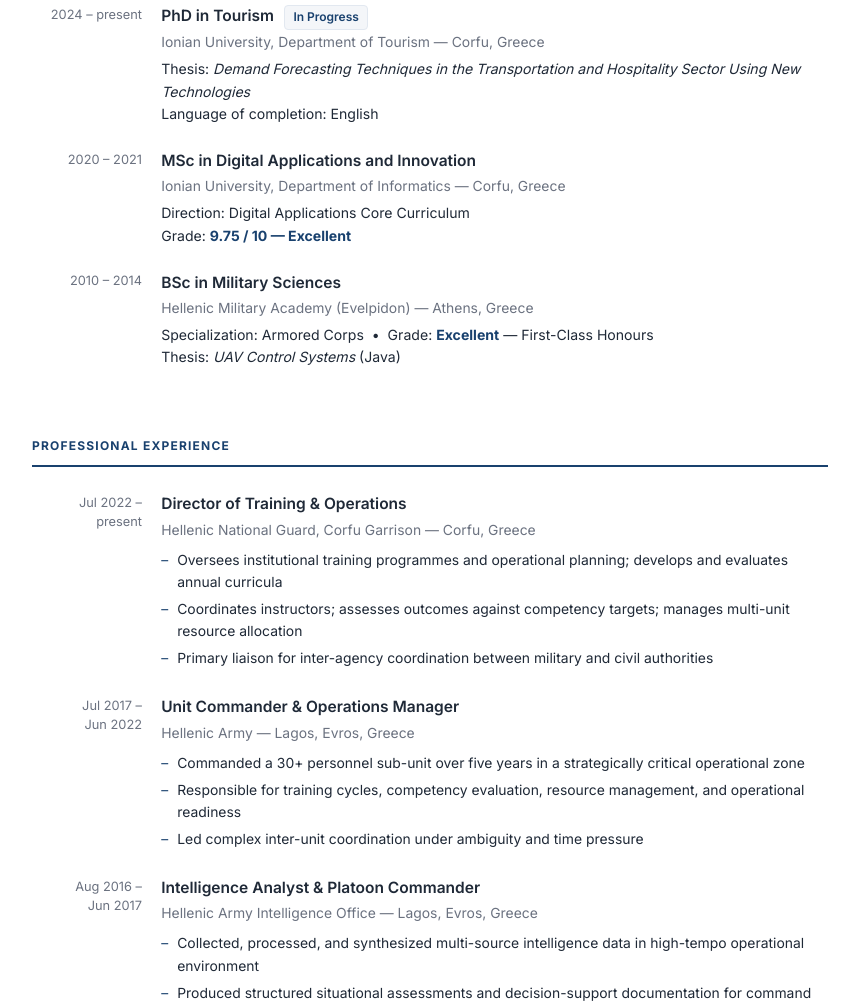
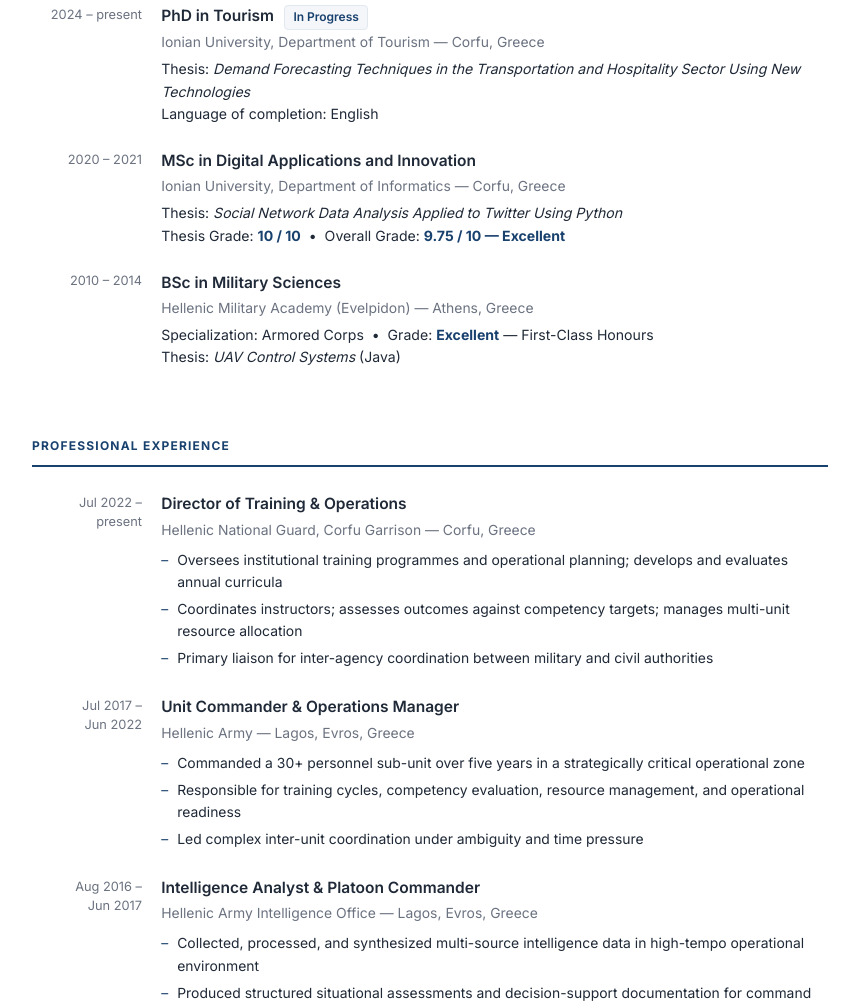
Before and after one commit to ankorf/ankorf.github.io, a plain HTML site: page index.html in a window 1280 px wide. Shown: the part 1572-2574 px from the top of the page, without its empty margins (210-1069 px from the left). Drawn offline with Linux system fonts and the light colour scheme.

Commit message:
Add MSc thesis title and grade 10/10

```diff
--- a/index.html
+++ b/index.html
@@ -175,8 +175,9 @@
           Ionian University, Department of Informatics &mdash; Corfu, Greece
         </div>
         <div class="entry-desc">
-          Direction: Digital Applications Core Curriculum<br />
-          Grade: <strong style="color:var(--navy);">9.75 / 10 &mdash; Excellent</strong>
+          Thesis: <em>Social Network Data Analysis Applied to Twitter Using Python</em><br />
+          Thesis Grade: <strong style="color:var(--navy);">10 / 10</strong> &nbsp;&bull;&nbsp;
+          Overall Grade: <strong style="color:var(--navy);">9.75 / 10 &mdash; Excellent</strong>
         </div>
       </div>
     </div>
```
